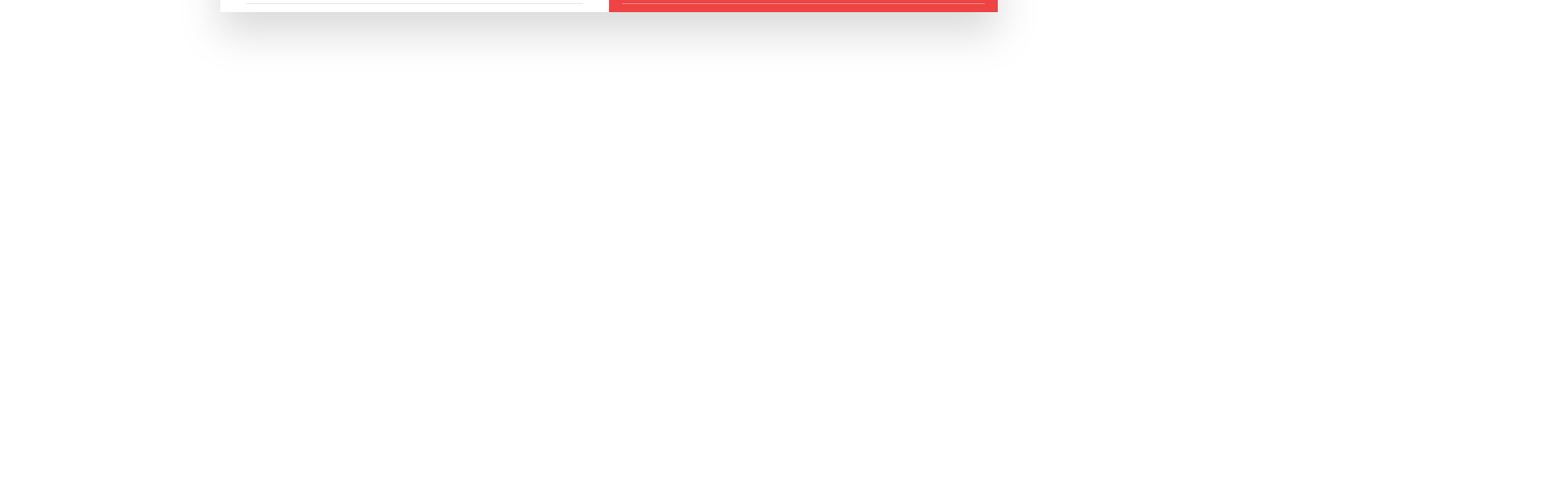
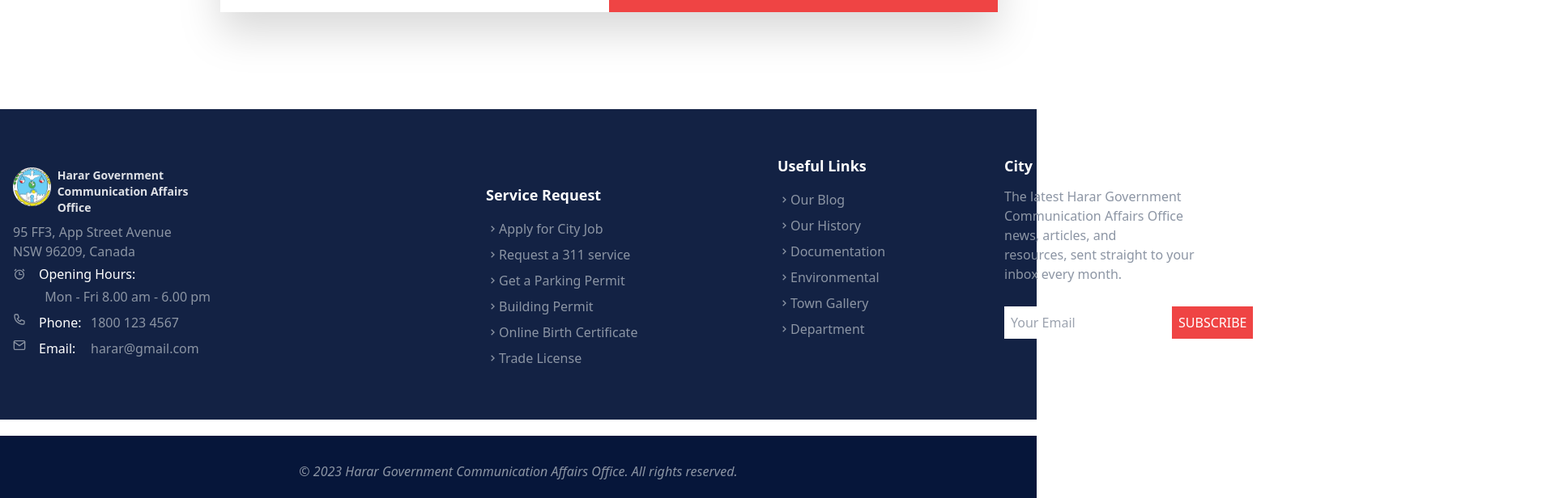
Before and after one commit to fufex3934/frontend, a React (Vite) app: page / in a window 1280 px wide. Shown: the part 4840-5456 px from the top of the page at 81% size, 1920 px wide, since content can reach past the window. Before the commit the page ends 5031 px from the top, so only its background shows below. Built offline with nearby package versions, Linux system fonts and the light colour scheme.

Commit message:
footer code

```diff
--- a/src/App.jsx
+++ b/src/App.jsx
@@ -7,6 +7,7 @@ import HararData from './components/body/HararData';
 import UpcomingEvent from './components/body/UpcomingEvent';
 import News from './components/body/News';
 import OnlineService from './components/body/OnlineService';
+import Footer from './components/body/Footer';
 
 const App = () => {
   return (
@@ -19,6 +20,7 @@ const App = () => {
       <UpcomingEvent/>
       <News/>
       <OnlineService/>
+      <Footer/>
     </div>
   )
 }
--- /dev/null
+++ b/src/components/body/Footer.jsx
@@ -0,0 +1,126 @@
+import React from 'react';
+import { BiAlarm } from 'react-icons/bi';
+import { HiOutlinePhone } from 'react-icons/hi';
+import { FiMail } from 'react-icons/fi';
+import { BiChevronRight } from 'react-icons/bi';
+
+const Footer = () => {
+  return (
+    <footer className="bg-[#132244] mt-52 h-96">
+      <div className="container mx-auto py-8 px-4">
+        <div className="flex pt-10 ">
+          <a href="#">
+            <img
+              className="h-12 md:h-12 w-12 md:w-12 rounded-full"
+              src="./harar.png"
+              alt="Logo"
+            />
+          </a>
+          <a href="#">
+            <h1 className="text-[#dfe1e6] md:ml-2 font-bold whitespace-wrap md:text-sm">
+              Harar Government<br /> Communication Affairs Office
+            </h1>
+          </a>
+        </div>
+        <p className="text-[#8c95a4] mt-2">
+          95 FF3, App Street Avenue<br />
+          NSW 96209, Canada
+        </p>
+        <div className="flex mt-1">
+          <BiAlarm className="text-[#8c95a4] mt-1 mr-4" />
+          <span className="text-white">Opening Hours:</span>
+          <span className="mt-7 -ml-28 text-[#8c95a4]">Mon - Fri 8.00 am - 6.00 pm</span>
+        </div>
+        <div className="relative my-2 flex">
+          <HiOutlinePhone className="text-[#8c95a4]" />
+          <span className="text-white ml-8 absolute">Phone:</span>
+          <span className="hover:text-red-600 cursor-pointer ml-20 text-[#8c95a4]">
+            1800 123 4567
+          </span>
+        </div>
+        <div className="relative my-2 flex">
+          <FiMail className="text-[#8c95a4]" />
+          <span className="text-white ml-8 absolute">Email:</span>
+          <span className="hover:text-red-600 cursor-pointer ml-20 text-[#8c95a4]">
+            harar@gmail.com
+          </span>
+        </div>
+      </div>
+      <div className="container mx-auto -mt-72 ml-[75vh]">
+        <p className="text-white text-lg mt-8 font-bold">Service Request</p>
+        <div className="py-3">
+          <span className="hover:text-red-600 text-[#8c95a4] py-1 cursor-pointer flex items-center">
+            <BiChevronRight /> Apply for City Job
+          </span>
+          <span className="hover:text-red-600 text-[#8c95a4] py-1 cursor-pointer flex items-center">
+            <BiChevronRight /> Request a 311 service
+          </span>
+          <span className="hover:text-red-600 text-[#8c95a4] py-1 cursor-pointer flex items-center">
+            <BiChevronRight /> Get a Parking Permit
+          </span>
+          <span className="hover:text-red-600 text-[#8c95a4] py-1 cursor-pointer flex items-center">
+            <BiChevronRight /> Building Permit
+          </span>
+          <span className="hover:text-red-600 text-[#8c95a4] py-1 cursor-pointer flex items-center">
+            <BiChevronRight /> Online Birth Certificate
+          </span>
+          <span className="hover:text-red-600 text-[#8c95a4] py-1 cursor-pointer flex items-center">
+            <BiChevronRight /> Trade License
+          </span>
+        </div>
+      </div>
+      <div className="container -mt-[55vh] ml-[120vh]">
+        <p className="text-white text-lg mt-8 font-bold">Useful Links</p>
+        <div className="py-3">
+          <span className="hover:text-red-600 text-[#8c95a4] py-1 cursor-pointer flex items-center">
+            <BiChevronRight /> Our Blog
+          </span>
+          <span className="hover:text-red-600 text-[#8c95a4] py-1 cursor-pointer flex items-center">
+            <BiChevronRight /> Our History
+          </span>
+          <span className="hover:text-red-600 text-[#8c95a4] py-1 cursor-pointer flex items-center">
+            <BiChevronRight /> Documentation
+          </span>
+          <span className="hover:text-red-600 text-[#8c95a4] py-1 cursor-pointer flex items-center">
+            <BiChevronRight /> Environmental
+          </span>
+          <span className="hover:text-red-600 text-[#8c95a4] py-1 cursor-pointer flex items-center">
+            <BiChevronRight /> Town Gallery
+          </span>
+          <span className="hover:text-red-600 text-[#8c95a4] py-1 cursor-pointer flex items-center">
+            <BiChevronRight /> Department
+          </span>
+        </div>
+      </div>
+      <div className="container mx-auto -mt-[55vh] ml-[155vh]">
+        <p className="text-white text-lg mt-8 font-bold">City News & Updates</p>
+        <p className="text-[#8c95a4] py-3 pr-[10vh] ">
+          The latest Harar Government <br/>Communication Affairs Office <br/>news, articles,
+          and <br />
+          resources, sent straight to your <br />
+          inbox every month.
+        </p>
+        <div className="mt-4 ">
+          <input
+            className=" py-2 px-2 focus:outline-none"
+            type="email"
+            placeholder="Your Email"
+          />
+          <button className="uppercase
+           bg-red-500 text-white
+           hover:bg-blue-600
+            px-2 py-2 -ml-10">
+            Subscribe
+          </button>
+        </div>
+      </div>
+      <div className='bg-[#06163a]  h-20  w-screen mt-[15vh]'>
+      <p className="text-center pt-8 text-[#8c95a4] italic">
+        © {new Date().getFullYear()} Harar Government
+      Communication Affairs Office. All rights reserved.</p>
+      </div>
+    </footer>
+  );
+};
+
+export default Footer;
--- a/src/components/body/OnlineService.jsx
+++ b/src/components/body/OnlineService.jsx
@@ -91,7 +91,7 @@ const OnlineService = () => {
             <span className={`-ml-11 icon-transition ${leftHoveredIndex === 4 ? 'animate-icon' : ''}`}>{renderLeftIcon(4)}</span>
           </span>
           <span
-            className={`flex text-slate-700 whitespace-nowrap hover:text-red-500 hover:shadow-sm py-3 border-b-[1px] hover:cursor-pointer text-sm font-medium`}
+            className={`flex text-slate-700 whitespace-nowrap hover:text-red-500 hover:shadow-sm py-3  hover:cursor-pointer text-sm font-medium`}
             onMouseEnter={() => handleLeftHover(5)}
             onMouseLeave={handleLeave}
           >
@@ -142,7 +142,7 @@ const OnlineService = () => {
             <span className={`-ml-9 icon-transition ${rightHoveredIndex === 4 ? 'animate-icon' : ''}`}>{renderRightIcon(4)}</span>
           </span>
           <span
-            className={`flex text-white whitespace-nowrap hover:text-slate-700 hover:shadow-sm py-3 border-b-[1px] hover:bg-white px-3 border-white/40 hover:cursor-pointer text-sm font-medium`}
+            className={`flex text-white whitespace-nowrap hover:text-slate-700 hover:shadow-sm py-3  hover:bg-white px-3 border-white/40 hover:cursor-pointer text-sm font-medium`}
             onMouseEnter={() => handleRightHover(5)}
             onMouseLeave={handleLeave}
           >
```
Also changed, not shown: public/footer-bg.png (added).
